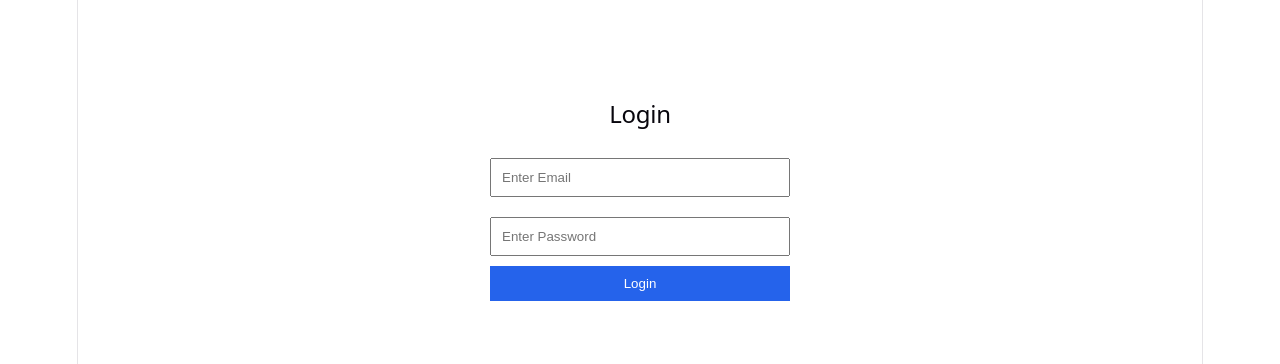
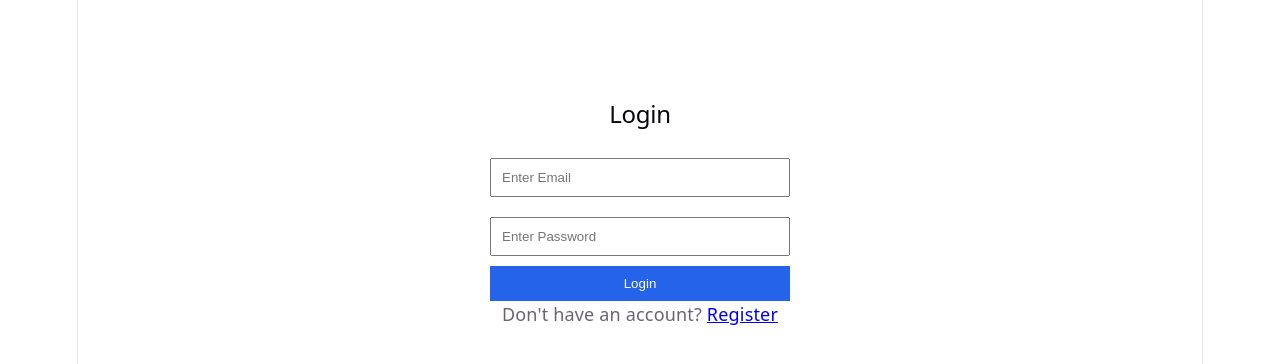
Before and after one commit to faizankhan021003-beep/finsight-backend, a React (Vite) app in the folder finsight-frontend/: page / in a window 1280 px wide. Shown: the top 364 px of the page. Built offline with nearby package versions, Linux system fonts and the light colour scheme.

Commit message:
Improve authentication flow with React Router navigation

```diff
--- a/finsight-frontend/src/pages/Login.jsx
+++ b/finsight-frontend/src/pages/Login.jsx
@@ -1,6 +1,7 @@
 import { useState } from "react";
 import "../styles/Login.css";
 import api from "../services/api";
+import { Link } from "react-router-dom";
 
 function Login() {
   const [email, setEmail] = useState("");
@@ -41,6 +42,9 @@
       <button onClick={handleLogin}>
         Login
       </button>
+       <p>
+       Don't have an account? <Link to="/register">Register</Link>
+       </p>
     </div>
   );
 }
--- a/finsight-frontend/src/pages/Register.jsx
+++ b/finsight-frontend/src/pages/Register.jsx
@@ -1,11 +1,14 @@
 import { useState } from "react";
 import "../styles/Login.css";
 import api from "../services/api";
+import { useNavigate } from "react-router-dom";
+import { Link } from "react-router-dom";
 
 function Register() {
   const [name, setName] = useState("");
   const [email, setEmail] = useState("");
   const [password, setPassword] = useState("");
+  const navigate = useNavigate();
 
   const handleRegister = async () => {
   try {
@@ -16,6 +19,7 @@
     });
 
     alert("Registration Successful!");
+    navigate("/login");
 
   } catch (error) {
     alert(error.response?.data?.message || "Registration Failed");
@@ -50,6 +54,9 @@
       <button onClick={handleRegister}>
          Register
       </button>
+       <p>
+      Already have an account? <Link to="/login">Login</Link>
+       </p>
     </div>
   );
 }
```
